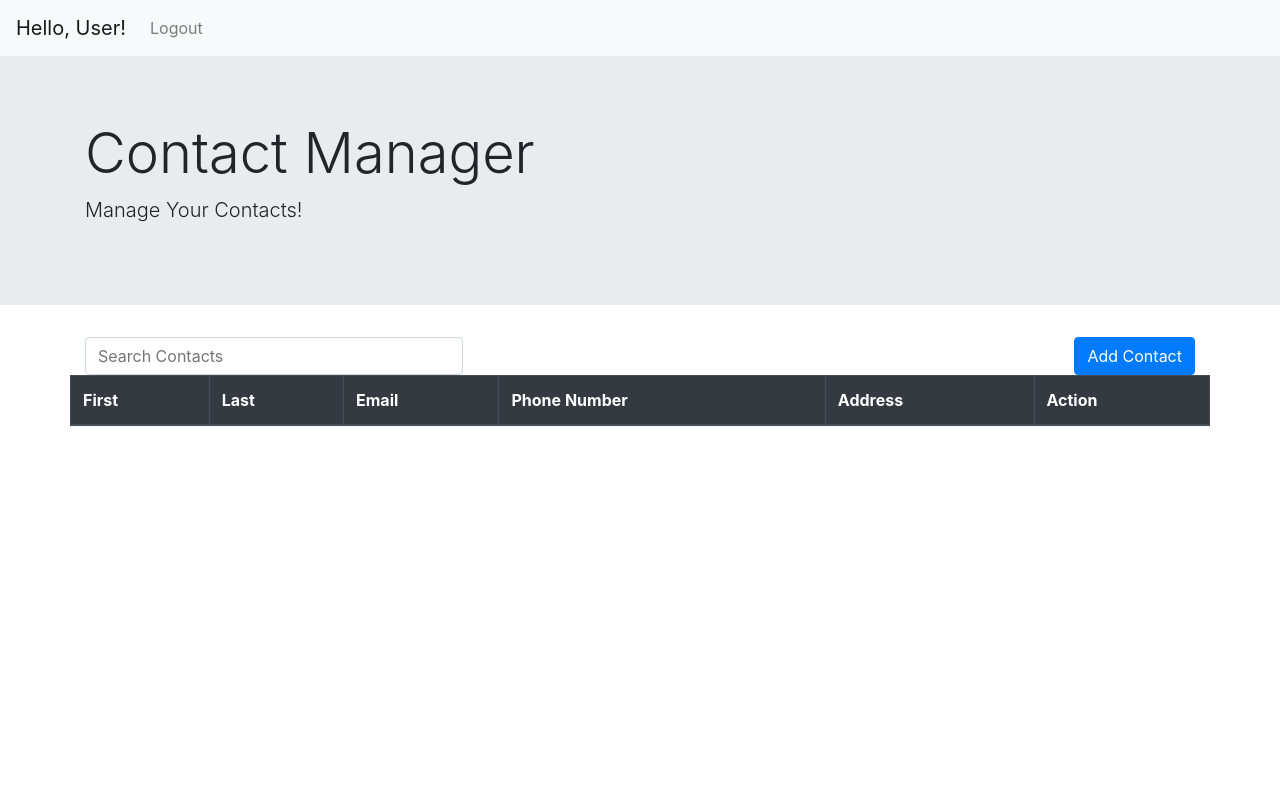
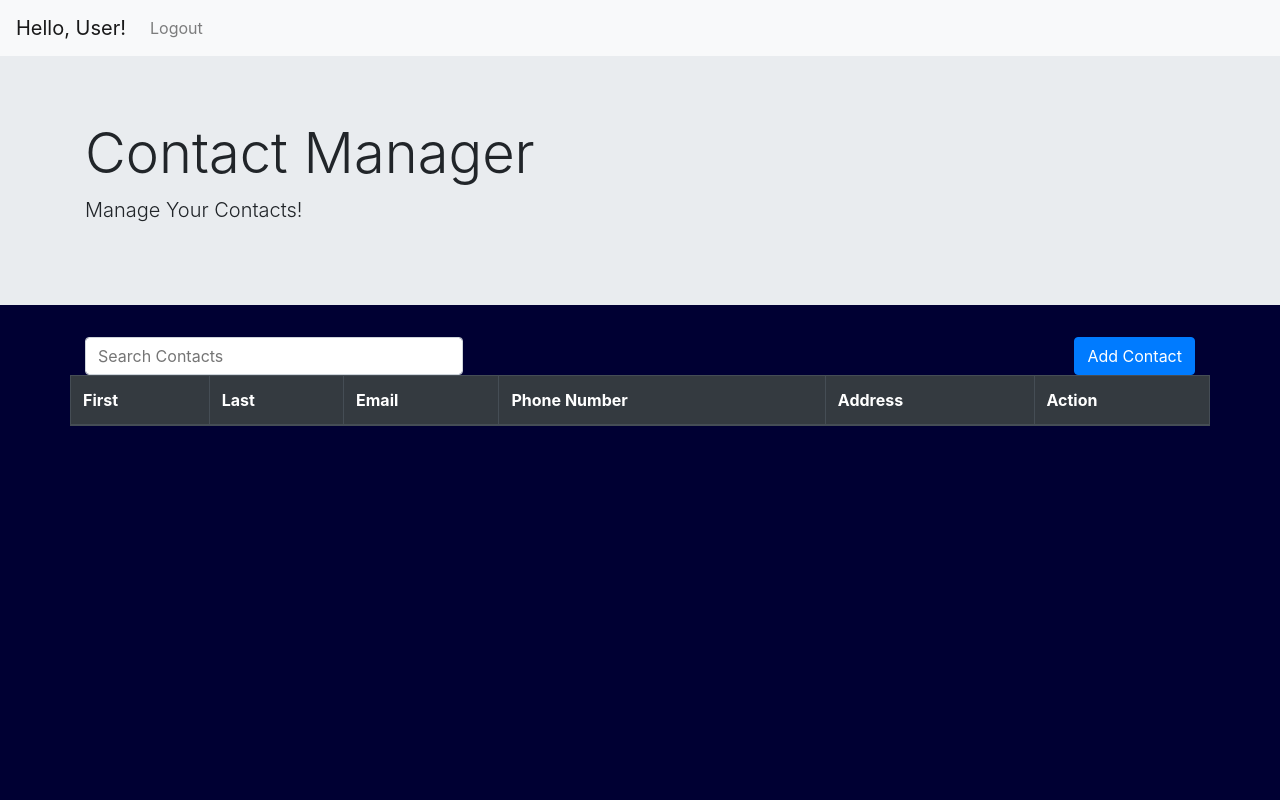
Before and after one commit to LuisLReyes/contactmanager, a PHP site: page /backup/contact.html in a window 1280 px wide. Run offline with PHP 8.4, Linux system fonts and the light colour scheme; lists and menus that the app fills with data are empty; some libraries are stand-ins or nearby versions.

Commit message:
Update contactsPage.css

```diff
--- a/css/contactsPage.css
+++ b/css/contactsPage.css
@@ -1,7 +1,10 @@
 html,
 body {
   height: 100%;
+  background-color: #000033;
 }
+
+
 
 .sbar {
     width: 70%;
```
